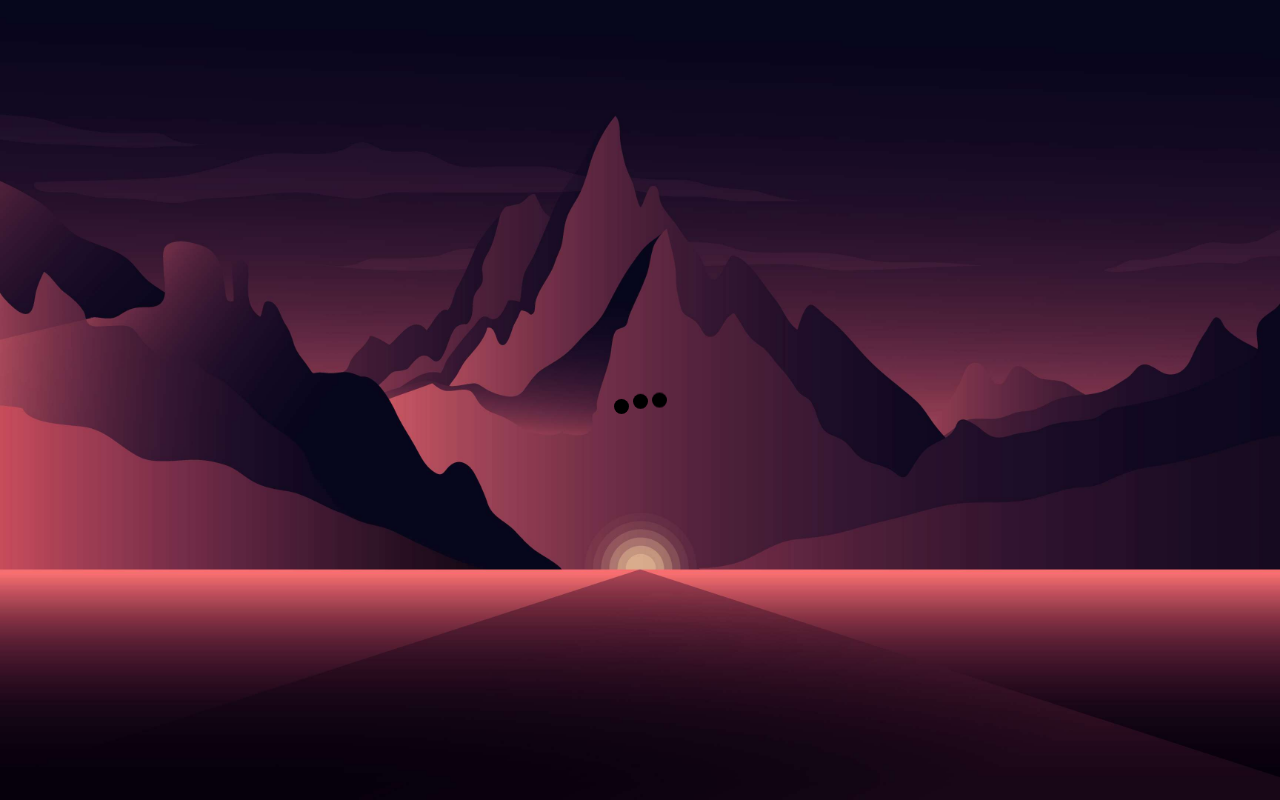
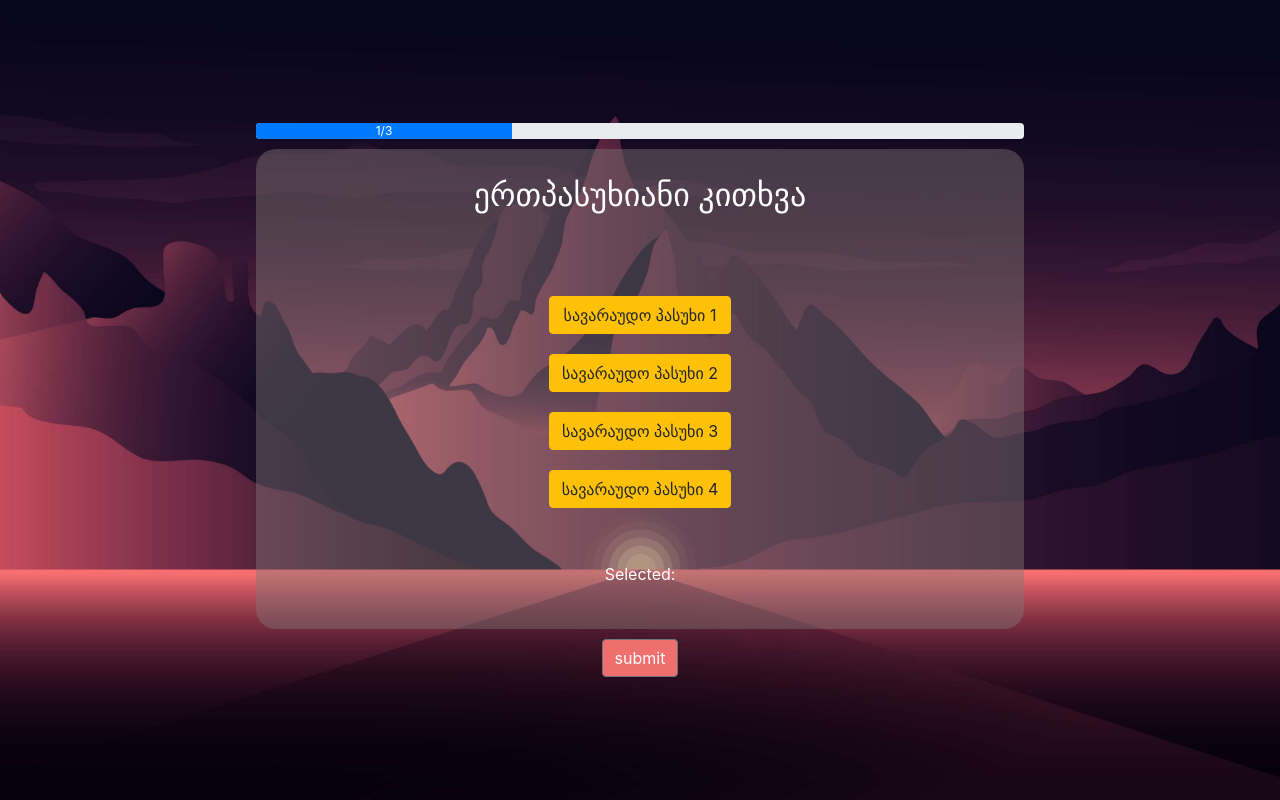
Before and after one commit to merr1/eAcademy-quiz-app-final-project, a React (Create React App) app: page /quiz in a window 1280 px wide. Built offline with nearby package versions, Linux system fonts and the light colour scheme; no server answers.

Commit message:
refactoring

```diff
--- a/src/components/quiz.jsx
+++ b/src/components/quiz.jsx
@@ -5,8 +5,8 @@ import Boolean from "./Boolean";
 import ClipLoader from "react-spinners/SyncLoader";
 import TryAgain from "./TryAgain";
 
-const API_URL =
-  "http://my-json-server.typicode.com/DanielBarbakadze/Advanced-JS-and-React-Basics/db";
+// const API_URL =
+//   "http://my-json-server.typicode.com/DanielBarbakadze/Advanced-JS-and-React-Basics/db";
 
 const Quiz = () => {
   const [question, setQuestion] = useState(null);
@@ -14,11 +14,11 @@ const Quiz = () => {
   const [qurrentId, setQurrentID] = useState(0);
   const [score, setScore] = useState(0);
 
-  const getData = async () => {
-    const response = await fetch(API_URL);
-    const data = await response.json();
-    return data;
-  };
+  // const getData = async () => {
+  //   const response = await fetch(API_URL);
+  //   const data = await response.json();
+  //   return data;
+  // };
 
   const getLocal = () => {
     const local = localStorage.getItem("data");
@@ -35,8 +35,53 @@ const Quiz = () => {
   };
 
   useEffect(() => {
+    const data = {
+      questions: [
+        {
+          id: 1,
+          type: "single",
+          question: "ერთპასუხიანი კითხვა",
+          options: [
+            "სავარაუდო პასუხი 1",
+            "სავარაუდო პასუხი 2",
+            "სავარაუდო პასუხი 3",
+            "სავარაუდო პასუხი 4",
+          ],
+        },
+        {
+          id: 2,
+          type: "multiple",
+          question: "მრავალპასუხიანი კითხვა",
+          options: [
+            "სავარაუდო პასუხი 3",
+            "სავარაუდო პასუხი 1",
+            "სავარაუდო პასუხი 4",
+            "სავარაუდო პასუხი 2",
+          ],
+        },
+        {
+          id: 3,
+          type: "boolean",
+          question: "დისკრეტული კითხვა",
+        },
+      ],
+      answers: [
+        {
+          id: 1,
+          answer: 3,
+        },
+        {
+          id: 2,
+          answer: [2, 4],
+        },
+        {
+          id: 3,
+          answer: true,
+        },
+      ],
+    };
+
     const saveLocal = async () => {
-      const data = await getData();
       const now = new Date();
       localStorage.setItem(
         "data",
```
